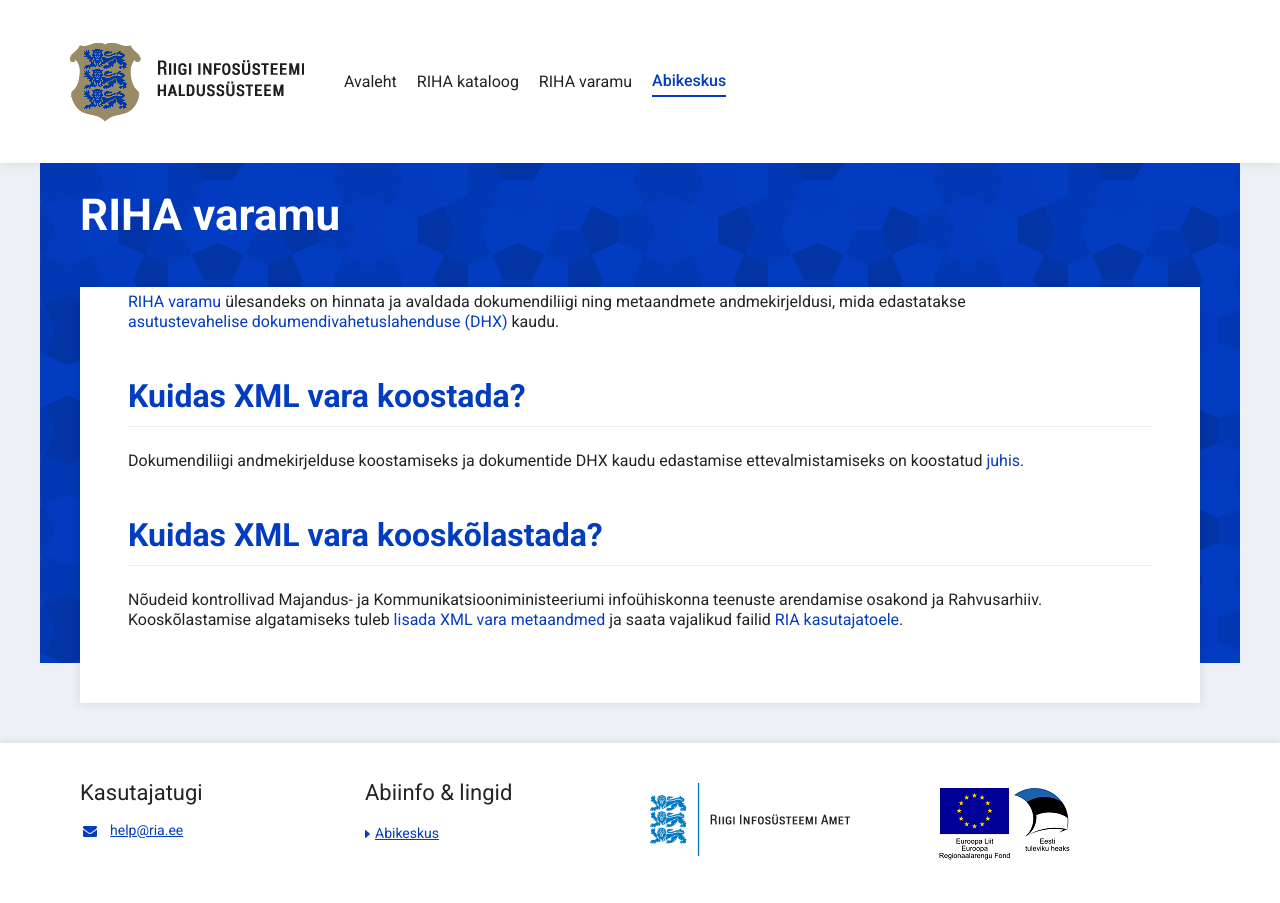
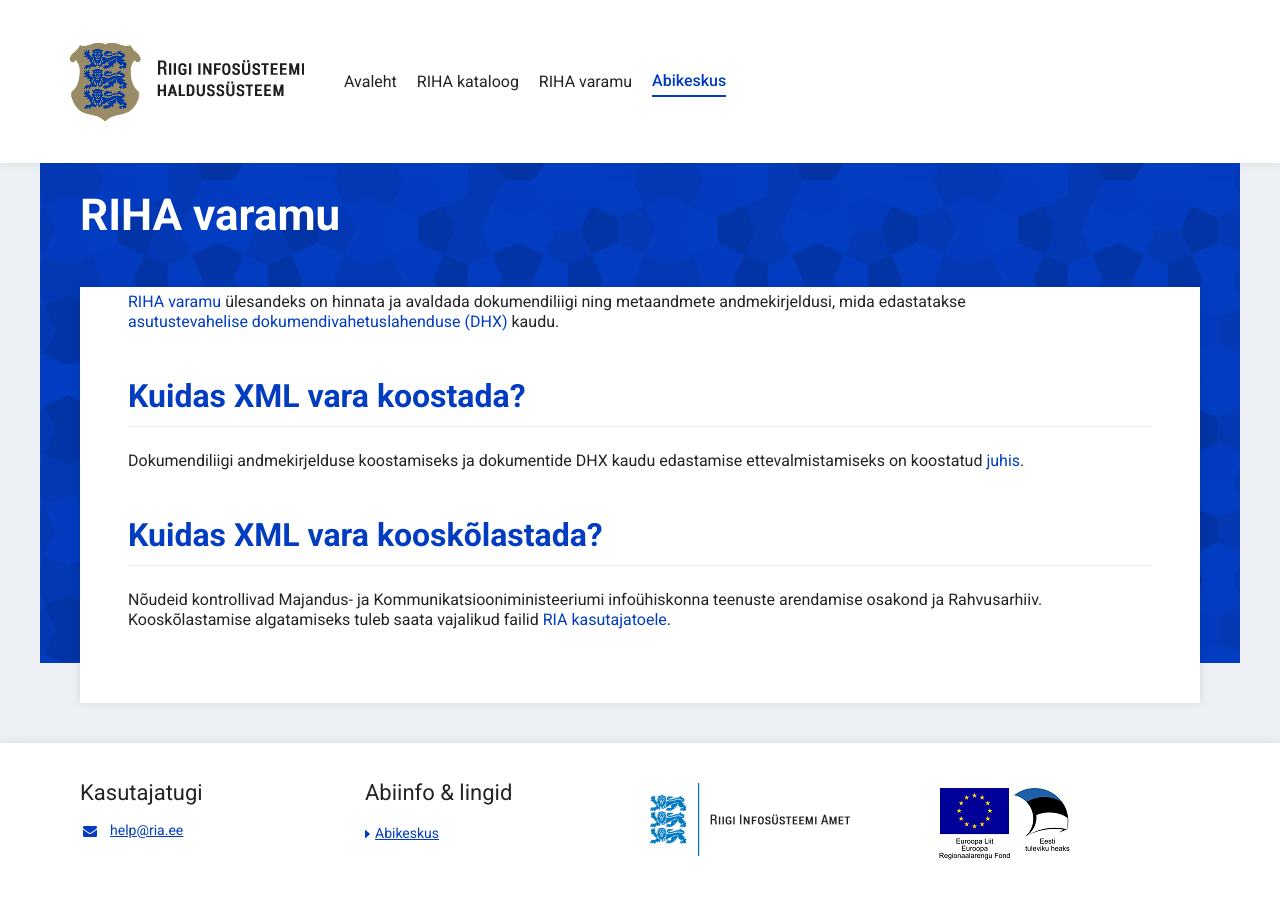
Before and after one commit to e-gov/RIHA-Help, a Jekyll site: the page built from docs/varamu.md, in a window 1280 px wide. Built offline with Jekyll 4.4.1, drawn with Linux system fonts in a browser that asks for light colours.

Commit message:
Remove link

```diff
--- a/docs/varamu.md
+++ b/docs/varamu.md
@@ -8,4 +8,4 @@ title: RIHA varamu
 Dokumendiliigi andmekirjelduse koostamiseks ja dokumentide DHX kaudu edastamise ettevalmistamiseks on koostatud [juhis](https://www.mkm.ee/sites/default/files/juhis_dokumendiliigi_xml_andmekirjelduse_koostamiseks.pdf).
 
 ## Kuidas XML vara kooskõlastada?
-Nõudeid kontrollivad Majandus- ja Kommunikatsiooniministeeriumi infoühiskonna teenuste arendamise osakond ja Rahvusarhiiv. Kooskõlastamise algatamiseks tuleb [lisada XML vara metaandmed](https://varamu.riha.ee/add.html) ja saata vajalikud failid [RIA kasutajatoele](mailto:help@ria.ee).
+Nõudeid kontrollivad Majandus- ja Kommunikatsiooniministeeriumi infoühiskonna teenuste arendamise osakond ja Rahvusarhiiv. Kooskõlastamise algatamiseks tuleb saata vajalikud failid [RIA kasutajatoele](mailto:help@ria.ee).
```
